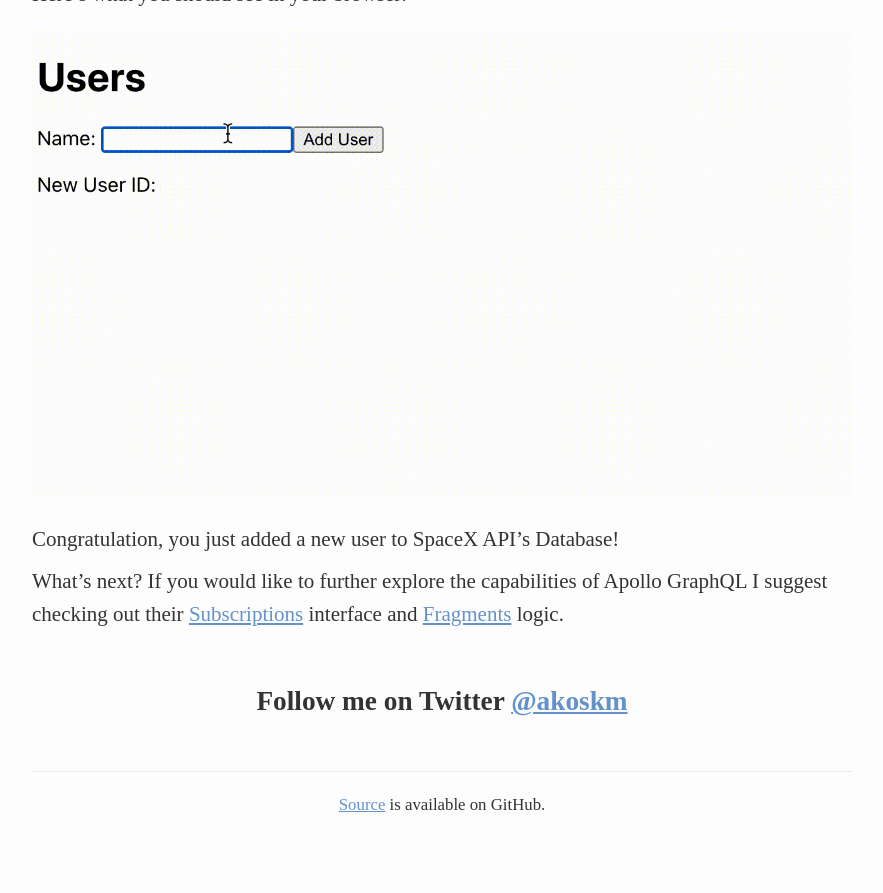
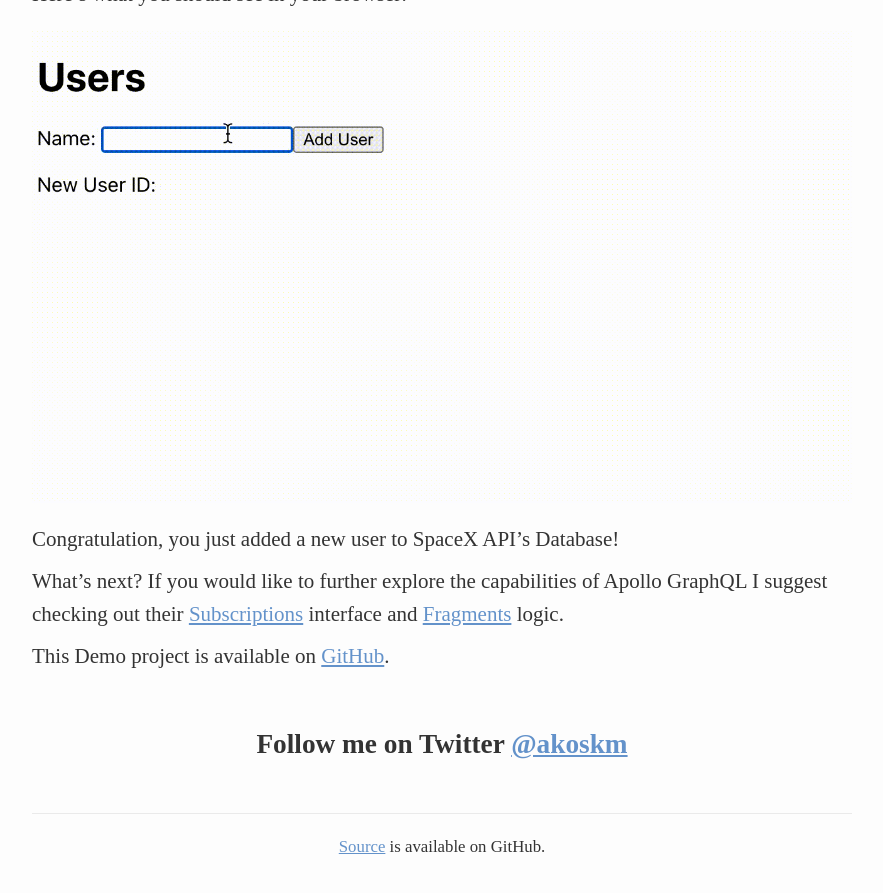
Before and after one commit to akoskm/akoskm.github.io, a Jekyll site: the page built from _posts/2020-04-28-apollo-client-react-typescript-example.md, in a window 1280 px wide and 900 px high, scrolled down 9282 px. Shown: the top 893 px of the window, without its empty margins (198-1081 px from the left). Built offline with Jekyll 4.4.1, drawn with Linux system fonts in a browser that asks for light colours; nearby versions of some CDN libraries; some web fonts are replaced; before the commit the page ends 10140 px from its top, so only the background shows below that.

Commit message:
add link to demo project

```diff
--- a/_posts/2020-04-28-apollo-client-react-typescript-example.md
+++ b/_posts/2020-04-28-apollo-client-react-typescript-example.md
@@ -272,3 +272,5 @@ Here's what you should see in your browser:
 Congratulation, you just added a new user to SpaceX API’s Database!
 
 What's next? If you would like to further explore the capabilities of Apollo GraphQL I suggest checking out their [Subscriptions](https://www.apollographql.com/docs/react/data/subscriptions/) interface and [Fragments](https://www.apollographql.com/docs/react/data/fragments/) logic.
+
+This Demo project is available on [GitHub](https://github.com/akoskm/apollo-client-react-typescript).
```
